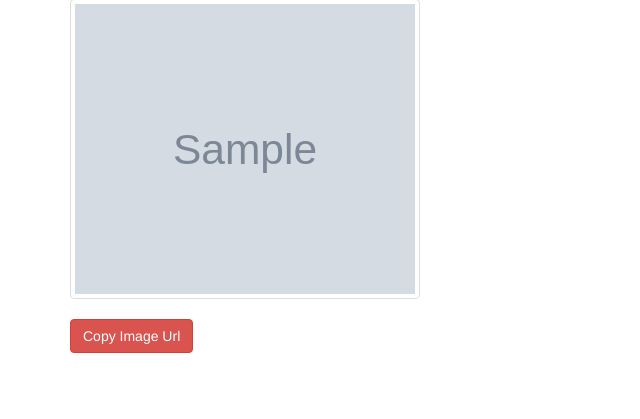
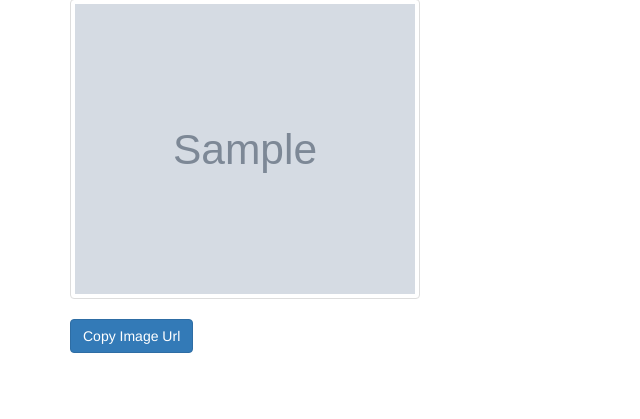
Before and after one commit to mazimpakar/Gallery, a Django app: page /gallery/ in a window 1280 px wide. Shown: the part 143-562 px from the top of the page, without its empty margins (0-640 px from the left). Run offline with Django 3.2, Linux system fonts and the light colour scheme; tables that the repository leaves empty hold one stand-in row (values such as "Sample post"); grey boxes marked "Sample" are stand-in pictures; some libraries are stand-ins or nearby versions.

```diff
--- a/gallery/templates/all-gallery/gallery.html
+++ b/gallery/templates/all-gallery/gallery.html
@@ -7,7 +7,7 @@
     {% for image in images %}
     <div class="col-md-4">
         <img style=" margin-top: 20px; margin-bottom: 20px; width:350px; height:300px;" src="/gallery{{image.photo.url}}" class="img-thumbnail" alt="Image" data-toggle="modal" data-target="#{{image.id}}">
-        <button class="btn btn-danger" onclick="copyUrl('{{pic.id}}-url')">Copy Image Url</button>
+        <button class="btn btn-primary" onclick="copyUrl('{{pic.id}}-url')">Copy Image Url</button>
 
       <!-- Image Details modal -->
 
@@ -24,9 +24,7 @@
               <br>
               {{image.description}}
             </div>
-            <button class="btn btn-danger" onclick="copyUrl('{{pic.id}}-url')">Copy Image Url</button>
 
-        <!-- <h3 class="text-center">There are No Images</h3> -->
 
   </div>
 
```
